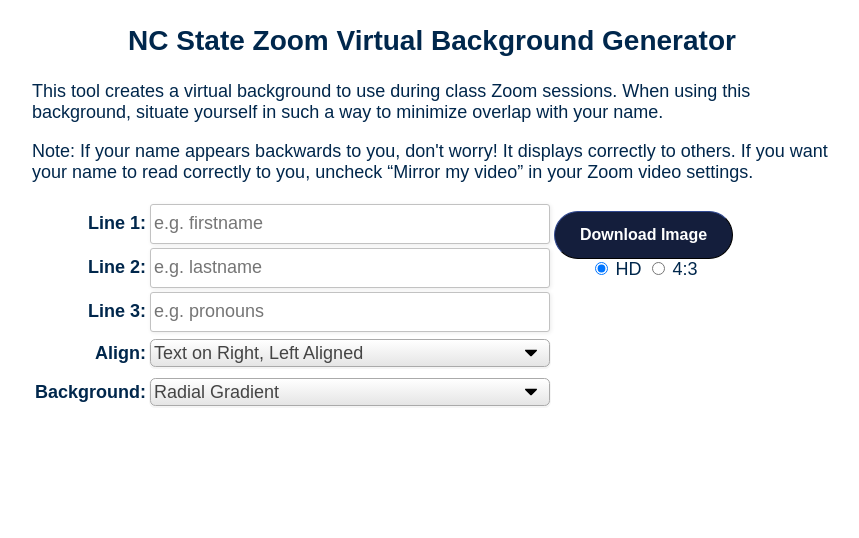
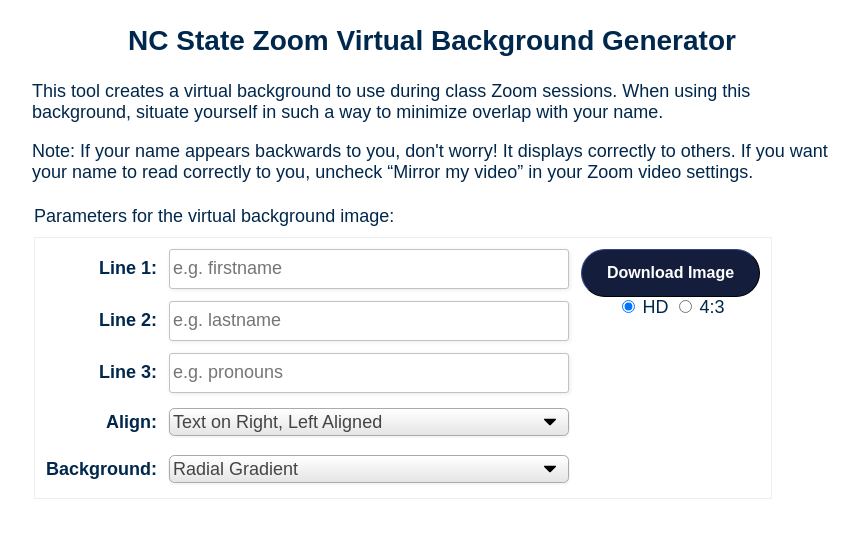
Before and after one commit to bramhe/background-generator, a PHP site: page / in a window 1280 px wide. Shown: the top 538 px of the page, without its empty margins (208-1067 px from the left). Run offline with PHP 8.4, Linux system fonts and the light colour scheme; some libraries are stand-ins or nearby versions.

Commit message:
added lang attribute; added fieldset/legend; cleaned up to validate; added alt attribute for generated image

```diff
--- a/index.php
+++ b/index.php
@@ -1,5 +1,5 @@
 <!doctype html>
-<html>
+<html lang="en-us">
 <head>
 <title>NC State Zoom Virtual Background Generator</title>
 <meta charset="utf-8" />
@@ -59,9 +59,9 @@
 		If you want your name to read correctly to you, uncheck &ldquo;Mirror my video&rdquo; in your Zoom video settings.
 	</p>
 
-	<div>
-		<p>
-			<table>
+	<fieldset id="settings">
+		<legend>Parameters for the virtual background image:</legend>
+		<table id="settings_table">
 			<tr>
 				<th class="label" scope="row">
 					<label for="line1">Line 1:</label>
@@ -69,7 +69,7 @@
 				<td>
 					<input type="text" id="line1" placeholder="e.g. firstname">
 				</td>
-					<td rowspan="2" align="center" >
+				<td id="download" rowspan="5">
 					<button id="createimage">Download Image</button>
 
 					<div id="ratioOptions">
@@ -129,10 +129,9 @@
 				</td>
 			</tr>
 		</table>
-		</p>
-	</div>
+	</fieldset>
 
-	<div id="imgs" width="800" height="600">
+	<div id="imgs">
 
 	</div>
 	<div id="explanation" style="display:none">
@@ -142,7 +141,7 @@
 			(<a href="https://support.zoom.us/hc/en-us/articles/210707503-Virtual-Background">How do I set a virtual background in Zoom?</a>)
 		</p>
 	</div>
-	<a id="downloadlink" download="zoombackground.jpg" href="">Download Background</a>
+	<a id="downloadlink" download="zoombackground.jpg" href="#">Download Background</a>
 </div>
 
 
@@ -207,7 +206,9 @@
 			h = 1080;
 
 		$imgs.innerHTML = '';
-		$imgs.appendChild(Canvas2Image.convertToImage(canvashd, w, h, type))
+		var imgElement = Canvas2Image.convertToImage(canvashd, w, h, type);
+		imgElement.alt = 'generated background';
+		$imgs.appendChild(imgElement)
 
 	}
 
@@ -222,7 +223,9 @@
 			w = 1600,
 			h = 1200;
 		$imgs.innerHTML = '';
-		$imgs.appendChild(Canvas2Image.convertToImage(canvas, w, h, type))
+		var imgElement = Canvas2Image.convertToImage(canvas, w, h, type);
+		imgElement.alt = 'generated background';
+		$imgs.appendChild(imgElement)
 
 	}
 
```
Lines whose indentation alone changed are shown as unchanged.
